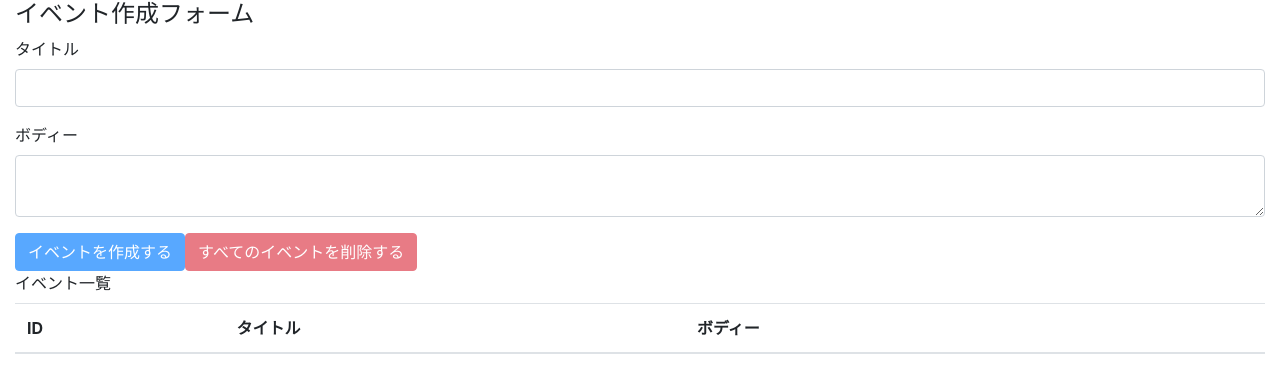
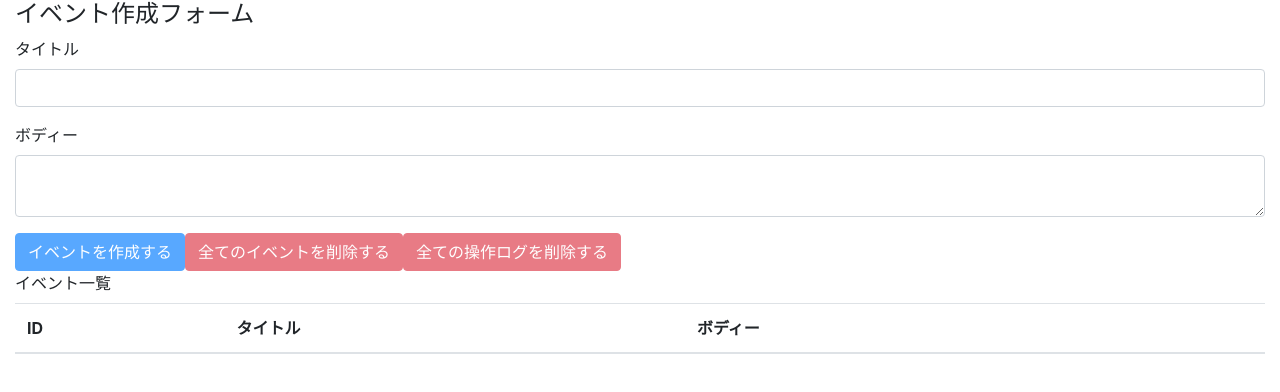
Before and after one commit to neko200517/react-hooks-101, a React (Create React App) app: page / in a window 1280 px wide. Shown: the top 392 px of the page. Built offline with nearby package versions, Linux system fonts and the light colour scheme.

Commit message:
delete all operationLogs

```diff
--- a/src/components/EventForm.js
+++ b/src/components/EventForm.js
@@ -49,8 +49,21 @@ const EventForm = () => {
     }
   };
 
-  const unCleatable = title === '' || body === '';
+  const deleteAllOperationLogs = (e) => {
+    e.preventDefault();
+    const result = window.confirm(
+      '全ての操作ログを本当に削除しても良いですか？'
+    );
+    if (result) {
+      dispatch({
+        type: DELETE_ALL_OPERATION_LOGS,
+      });
+    }
+  };
+
+  const unCreatable = title === '' || body === '';
   const unDeletable = state.events.length <= 0;
+  const unDeleteableLogs = state.operationLogs.length <= 0;
 
   return (
     <>
@@ -79,7 +92,7 @@ const EventForm = () => {
         <button
           className='btn btn-primary'
           onClick={addEvent}
-          disabled={unCleatable}
+          disabled={unCreatable}
         >
           イベントを作成する
         </button>
@@ -88,7 +101,14 @@ const EventForm = () => {
           onClick={deleteAllEvents}
           disabled={unDeletable}
         >
-          すべてのイベントを削除する
+          全てのイベントを削除する
+        </button>
+        <button
+          className='btn btn-danger'
+          onClick={deleteAllOperationLogs}
+          disabled={unDeleteableLogs}
+        >
+          全ての操作ログを削除する
         </button>
       </form>
     </>
```
